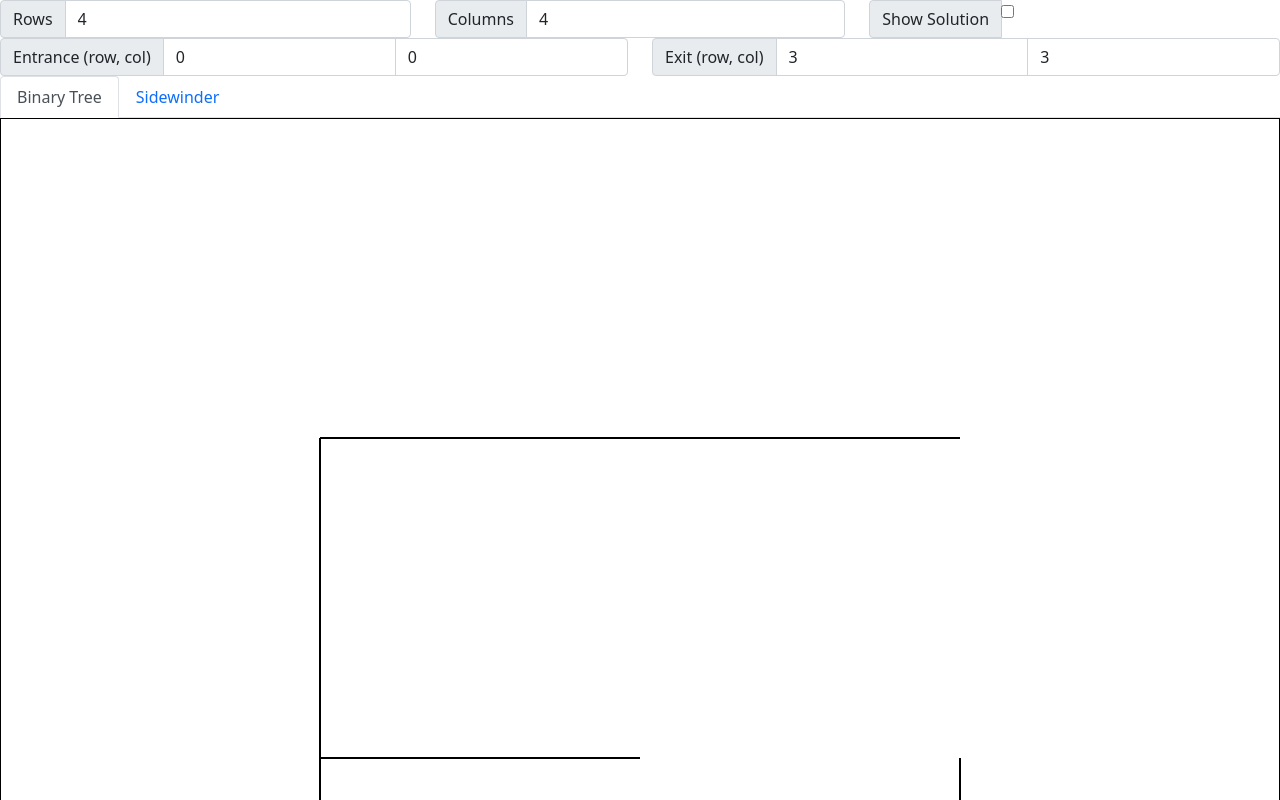
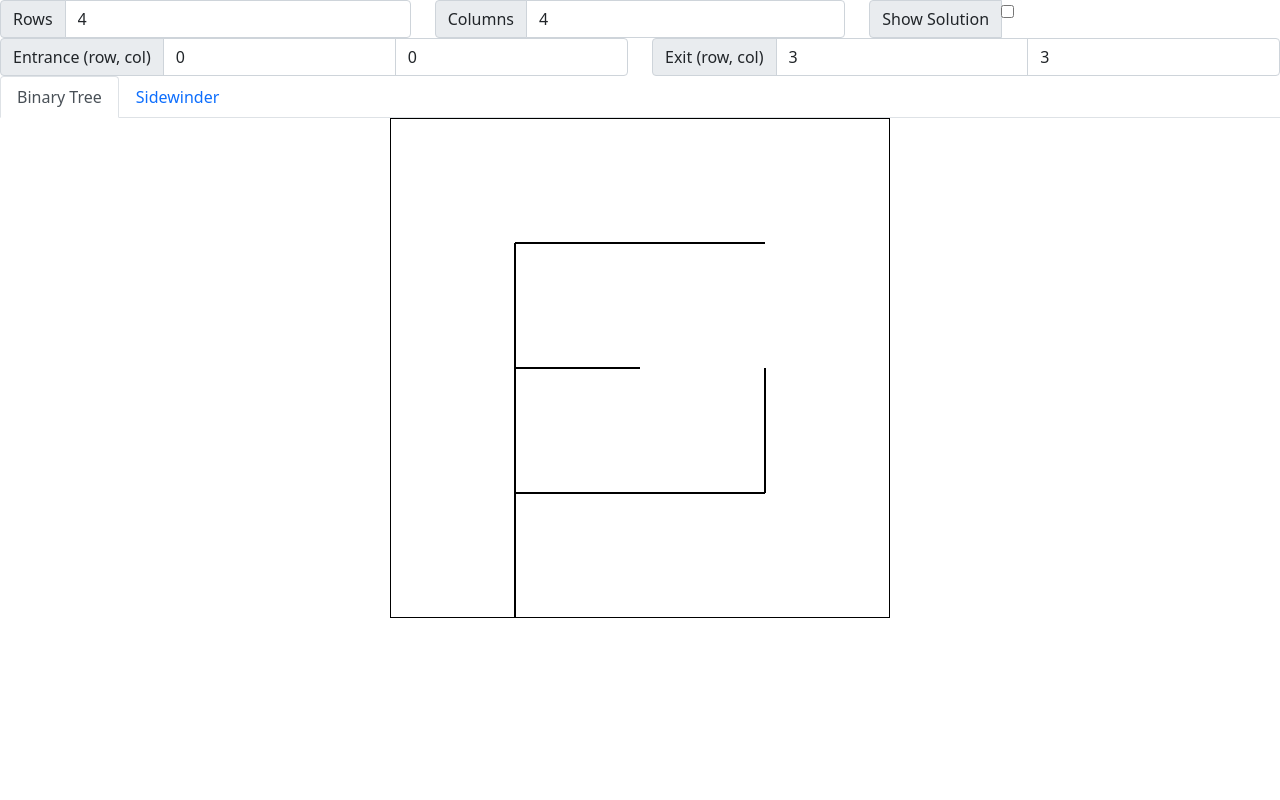
Before and after one commit to mjfreese/mazes, a React (Create React App) app: page / in a window 1280 px wide. Shown: the top 800 px of the page. Built offline with nearby package versions, Linux system fonts and the light colour scheme.

Commit message:
make grid smaller, center it

```diff
--- a/src/components/Common/GridPage.js
+++ b/src/components/Common/GridPage.js
@@ -97,6 +97,7 @@ const GridPage = () => {
                         {
                             modelGenerators.map((gen, index) => (
                                 <Tab key={index} eventKey={gen.name} title={gen.name}>
+                                    <center>
                                     {
                                         <gen.page
                                             rows={parseInt(numRows)}
@@ -106,6 +107,7 @@ const GridPage = () => {
                                             exit={[exitRow, exitCol]}
                                         />
                                     }
+                                    </center>
                                 </Tab>
                             ))
                         }
--- a/src/components/Layout/GridLayout.js
+++ b/src/components/Layout/GridLayout.js
@@ -27,10 +27,8 @@ const onLayoutChange = (layout) => {
 
 const GridLayout = ({model, cols = 4}) => {
 
-    const [ ref, bounds ] = useMeasure()
-
     return (
-        <div ref={ref}>
+        <div style={{width: '500px'}}>
             <ReactGridLayout
                 layout={generateLayout(model ?? defaultModel)}
                 onLayoutChange={onLayoutChange}
@@ -39,7 +37,7 @@ const GridLayout = ({model, cols = 4}) => {
                 isResizable={false}
                 cols={cols}
                 margin={[0,0]}
-                rowHeight={bounds.width / cols}
+                rowHeight={500 / cols}
             >
                 {generateDom(model ?? defaultModel)}
             </ReactGridLayout>
```
Lines whose indentation alone changed are shown as unchanged.
